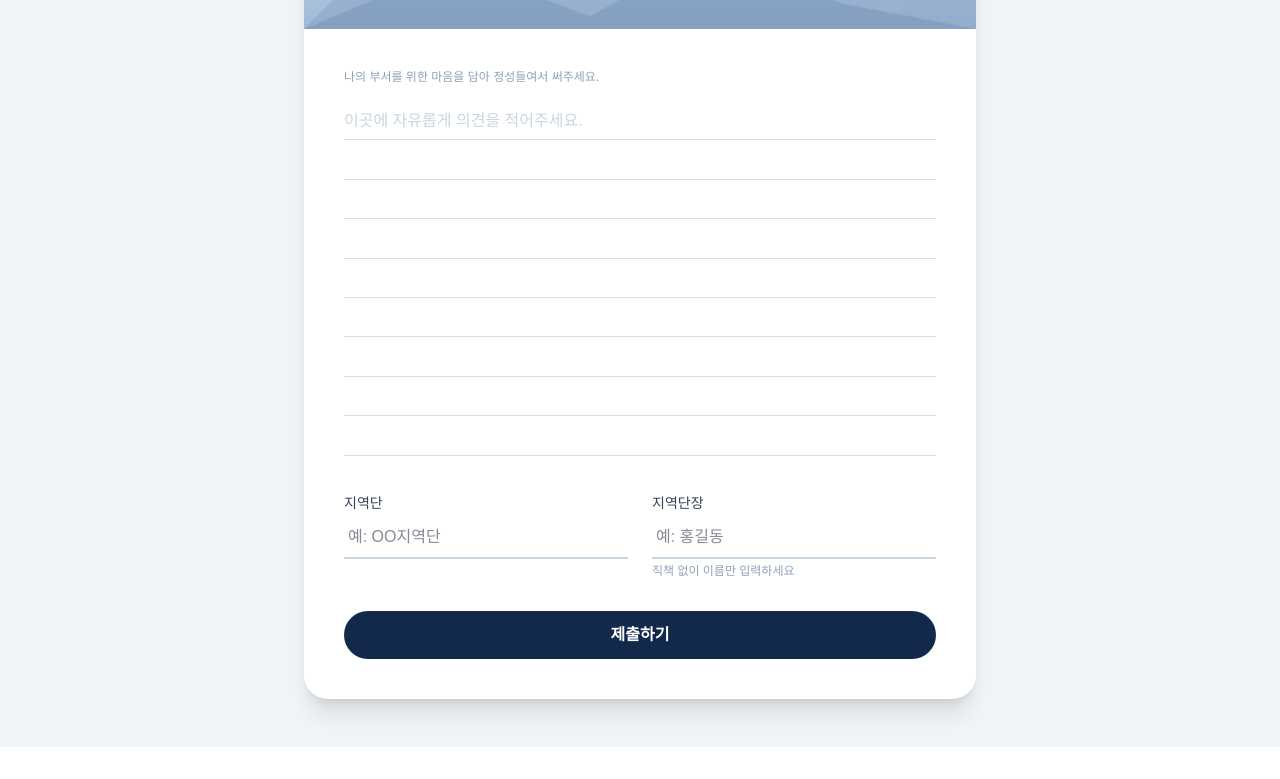
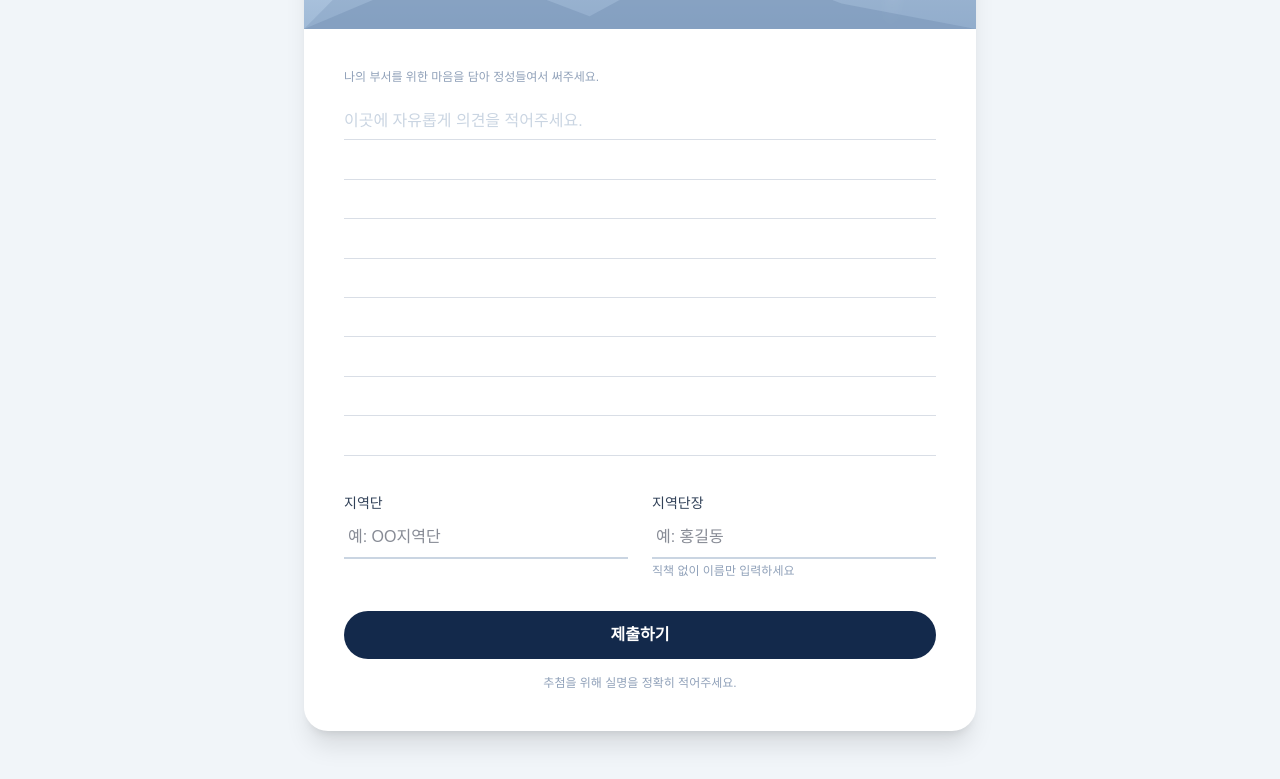
Before and after one commit to 0818soo-wq/picker, a Next.js app: page /entry/leader in a window 1280 px wide. Shown: the part 306-1085 px from the top of the page. Before the commit the page ends 1053 px from the top, so only its background shows below. Built offline with nearby package versions, Linux system fonts and the light colour scheme.

Commit message:
접수 화면 맨 아래에 "추첨을 위해 실명을 정확히 적어주세요." 문구 추가
Co-Authored-By: Claude Sonnet 5 <noreply@anthropic.com>
Claude-Session: https://claude.ai/code/session_014Ge7BCotjHMy3YBdmjzxvQ

```diff
--- a/src/components/EntryForm.tsx
+++ b/src/components/EntryForm.tsx
@@ -122,6 +122,8 @@ export default function EntryForm({ groupType }: { groupType: GroupType }) {
           >
             {status === "submitting" ? "접수 중..." : "제출하기"}
           </button>
+
+          <p className="-mt-4 text-center text-xs text-slate-400">추첨을 위해 실명을 정확히 적어주세요.</p>
         </form>
       </div>
     </main>
```
